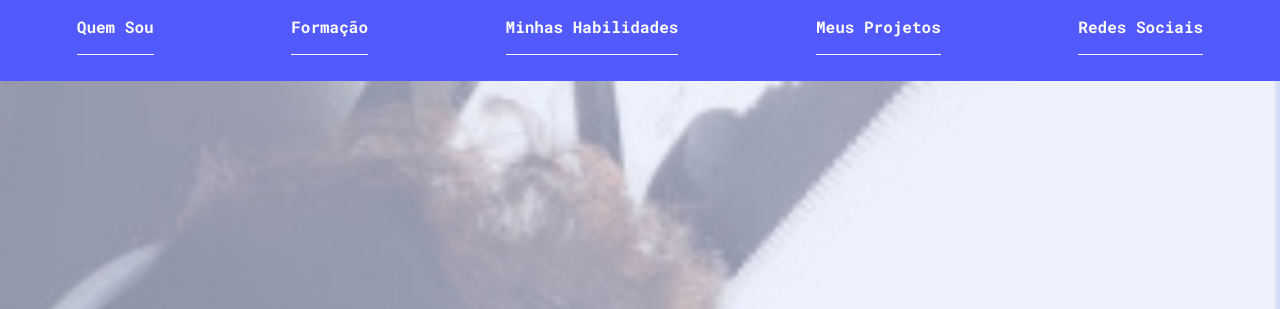
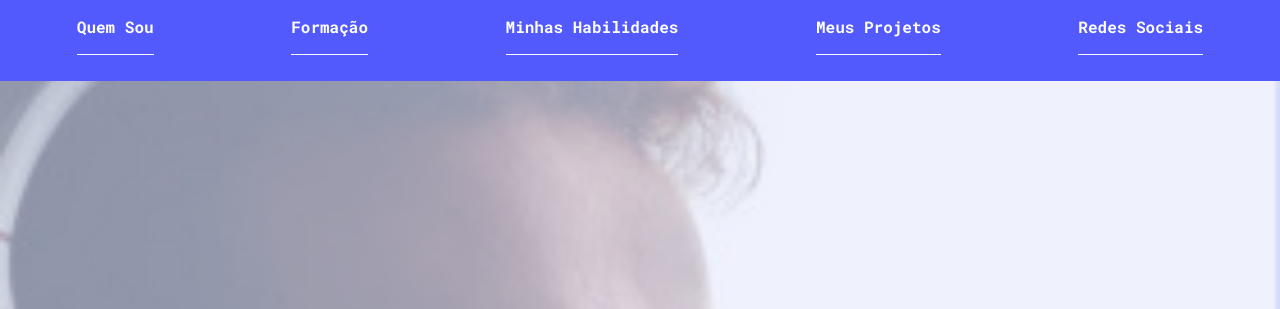
Before and after one commit to diogosfpinto/PaginaProfissional, a plain HTML site: page index.html in a window 1280 px wide. Shown: the top 309 px of the page. Drawn offline with Linux system fonts and the light colour scheme.

Commit message:
resizing background-position of background quemSou

```diff
--- a/css/quem-sou.css
+++ b/css/quem-sou.css
@@ -1,5 +1,6 @@
 .conteudo__quem-sou {
     background-image: url(../img/perfil.jpg);
+    background-position: 30% 20%;
     background-size: cover;
     height: 100vh;
     display: flex;
```
